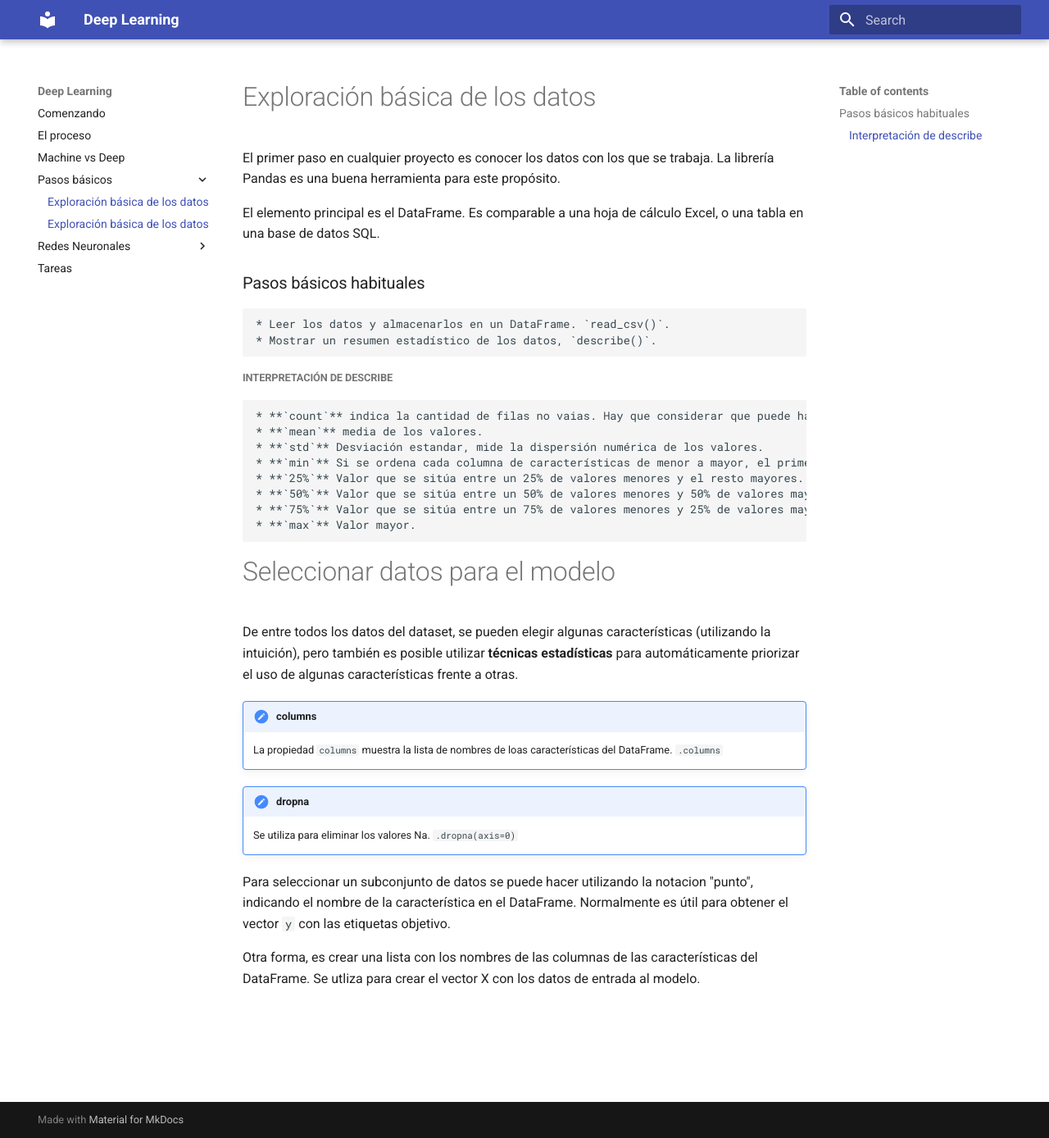
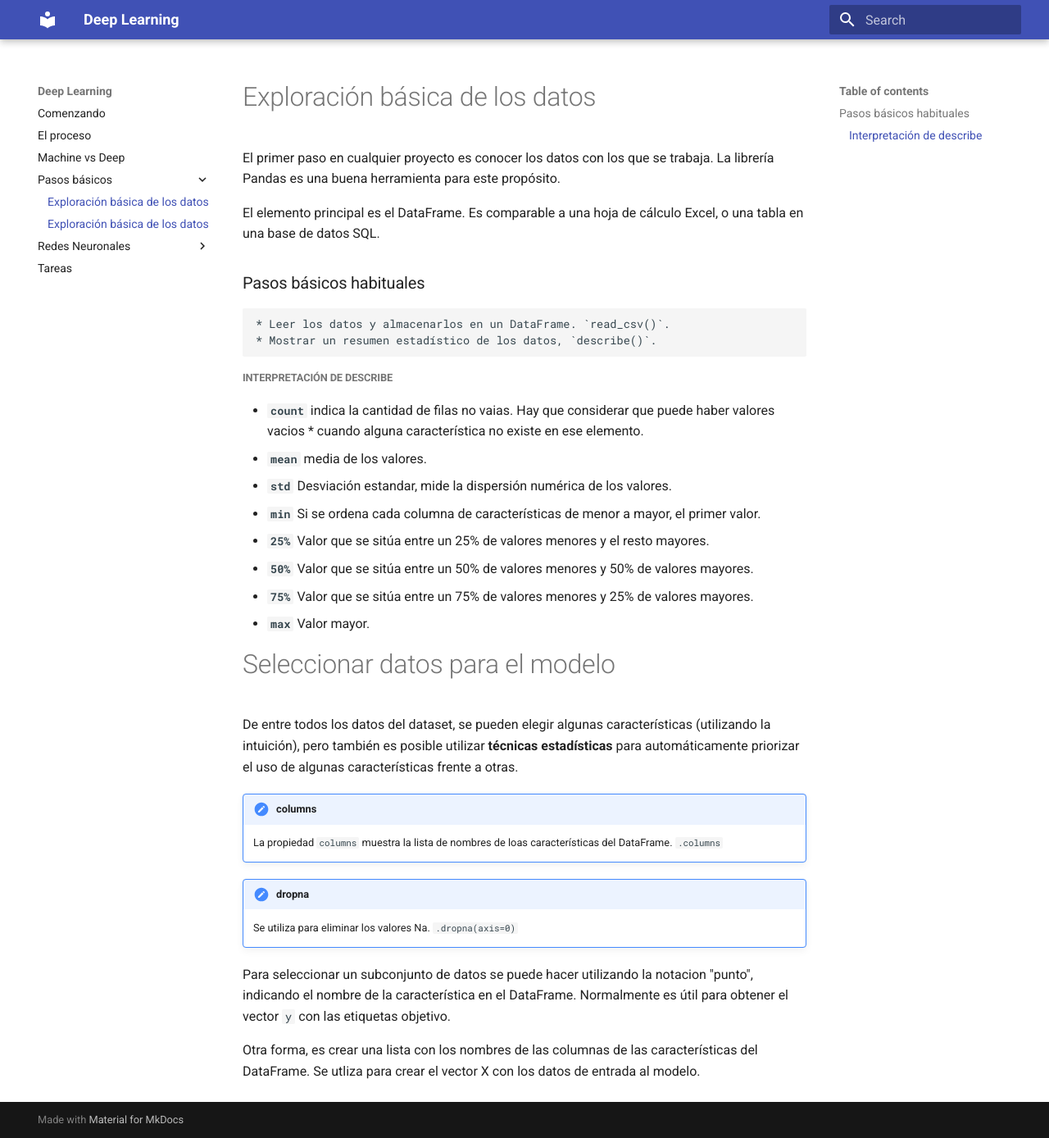
Before and after one commit to sever8a/neuronal, an MkDocs documentation site: the page built from zonex/exploradatos.md, in a window 1280 px wide and 1388 px high. Shown: the whole window at 82% size. Built offline with MkDocs 1.6.1 and Material for MkDocs 9.7.7, drawn with Linux system fonts in a browser that asks for light colours.

Commit message:
Cambiante

```diff
--- a/zonex/exploradatos.md
+++ b/zonex/exploradatos.md
@@ -10,14 +10,14 @@ El elemento principal es el DataFrame. Es comparable a una hoja de cálculo Exce
 
 ##### Interpretación de **describe**
 
-    * **`count`** indica la cantidad de filas no vaias. Hay que considerar que puede haber valores vacios * cuando alguna característica no existe en ese elemento.
-    * **`mean`** media de los valores.
-    * **`std`** Desviación estandar, mide la dispersión numérica de los valores.
-    * **`min`** Si se ordena cada columna de características de menor a mayor, el primer valor.
-    * **`25%`** Valor que se sitúa entre un 25% de valores menores y el resto mayores.
-    * **`50%`** Valor que se sitúa entre un 50% de valores menores y 50% de valores mayores.
-    * **`75%`** Valor que se sitúa entre un 75% de valores menores y 25% de valores mayores.
-    * **`max`** Valor mayor.
+- **`count`** indica la cantidad de filas no vaias. Hay que considerar que puede haber valores vacios * cuando alguna característica no existe en ese elemento.
+- **`mean`** media de los valores.
+- **`std`** Desviación estandar, mide la dispersión numérica de los valores.
+- **`min`** Si se ordena cada columna de características de menor a mayor, el primer valor.
+- **`25%`** Valor que se sitúa entre un 25% de valores menores y el resto mayores.
+- **`50%`** Valor que se sitúa entre un 50% de valores menores y 50% de valores mayores.
+- **`75%`** Valor que se sitúa entre un 75% de valores menores y 25% de valores mayores.
+- **`max`** Valor mayor.
 
 # Seleccionar datos para el modelo
 De entre todos los datos del dataset, se pueden elegir algunas características (utilizando la intuición), pero también es posible utilizar **técnicas estadísticas** para automáticamente priorizar el uso de algunas características frente a otras.
```
Also changed, not shown: zonex/index.md (+3 -3 lines).
